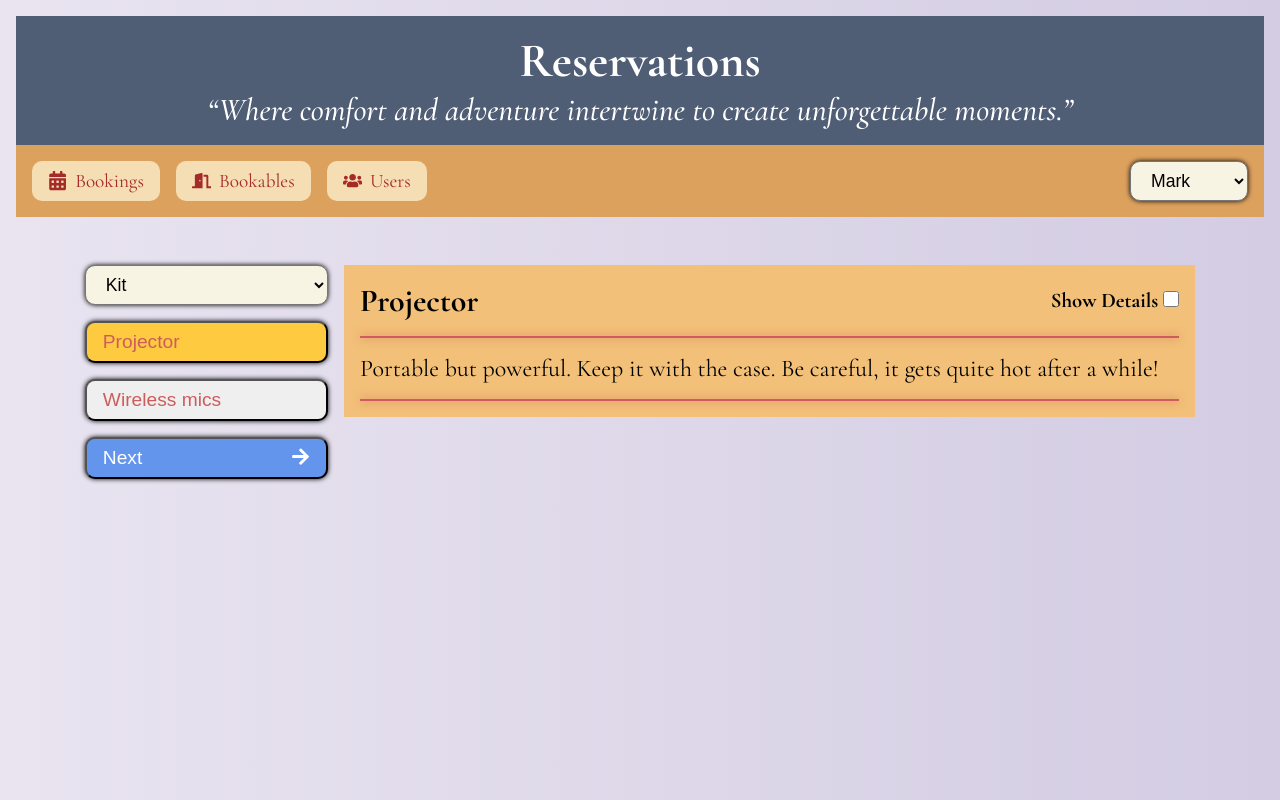
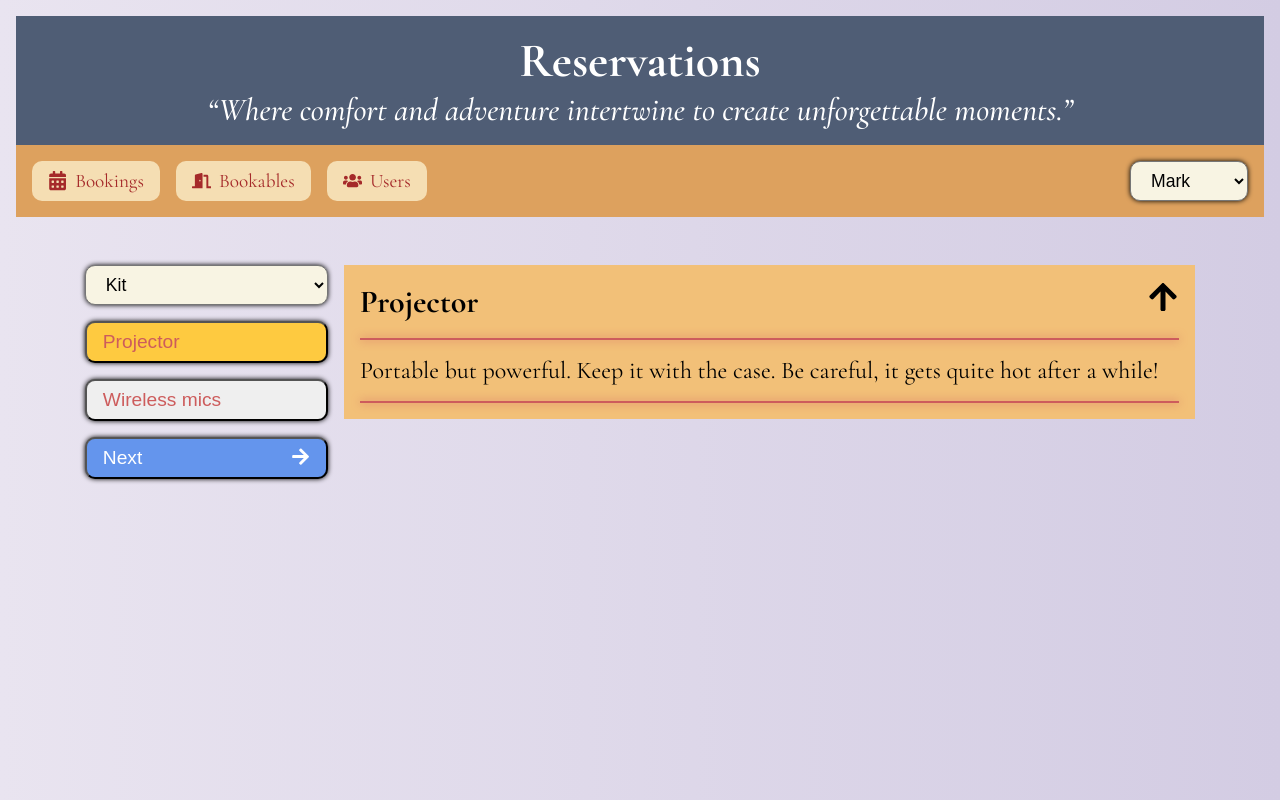
Before and after one commit to iamBharatManral/react-bookings, a React (Create React App) app: page /bookables in a window 1280 px wide. Built offline with nearby package versions, Linux system fonts and the light colour scheme; the HTML template or start-up script is replaced by a standard one.

Commit message:
feat: replace show detail checkbox to up/down arrow

```diff
--- a/src/organisms/BookablesList/BookablesList.js
+++ b/src/organisms/BookablesList/BookablesList.js
@@ -1,7 +1,7 @@
 import data from "../../static.json";
 import styles from "./BookablesList.module.css"
 import {useState} from "react";
-import {FaArrowRight} from "react-icons/fa";
+import {FaArrowDown, FaArrowRight, FaArrowUp} from "react-icons/fa";
 import Picker from "../../atoms/Picker/Picker";
 import Button from "../../atoms/Button/Button";
 
@@ -37,8 +37,7 @@ const BookablesList = () => {
                 .map((bookable, id) => (<div className={styles.title} key={id}>
                         <div className={styles.header}>
                             <h2>{bookable.title}</h2>
-                            <label htmlFor="details">Show Details <input type="checkbox" id={"details"}
-                                                                         onChange={toggleDetails}/></label>
+                            <div className={styles.arrow}>{hasDetails ? <FaArrowDown onClick={toggleDetails}/> : <FaArrowUp onClick={toggleDetails}/>}</div>
                         </div>
                         <hr/>
                         <div className={styles.content}>
--- a/src/organisms/BookablesList/BookablesList.module.css
+++ b/src/organisms/BookablesList/BookablesList.module.css
@@ -10,6 +10,11 @@
     display: flex;
     gap: 2rem;
     padding: 1rem;
+}
+
+.arrow {
+    font-size: 2rem;
+    cursor: pointer;
 }
 .bookables .list{
     display: flex;
@@ -36,10 +41,6 @@
     align-items: center;
 }
 
-.header label{
-    font-size: 1.3rem;
-    font-weight: bold;
-}
 
 .header input{
     width: 1rem;
```
